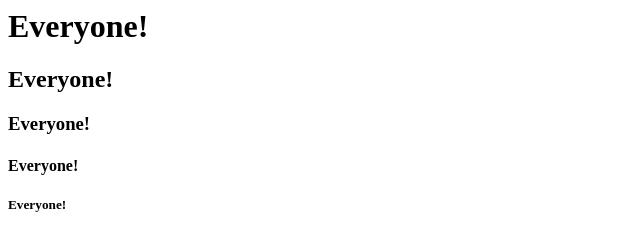
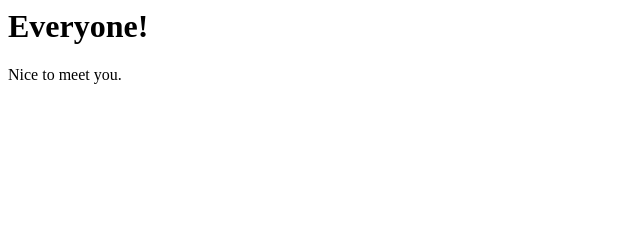
Before and after one commit to kimjeongtae06/kimjeongtae06.github.io, a plain HTML site: page index.html in a window 1280 px wide. Shown: the whole page, without its empty margins (0-640 px from the left). Drawn offline with Linux system fonts and the light colour scheme.

Commit message:
Update index.html

```diff
--- a/index.html
+++ b/index.html
@@ -1,9 +1,6 @@
 <html>
   <body>
     <h1>Everyone!</h1>
-    <h2>Everyone!</h2>
-    <h3>Everyone!</h3>
-    <h4>Everyone!</h4>
-    <h5>Everyone!</h5>
+    <p>Nice to meet you.</p>
    </body>
  </html>
```
